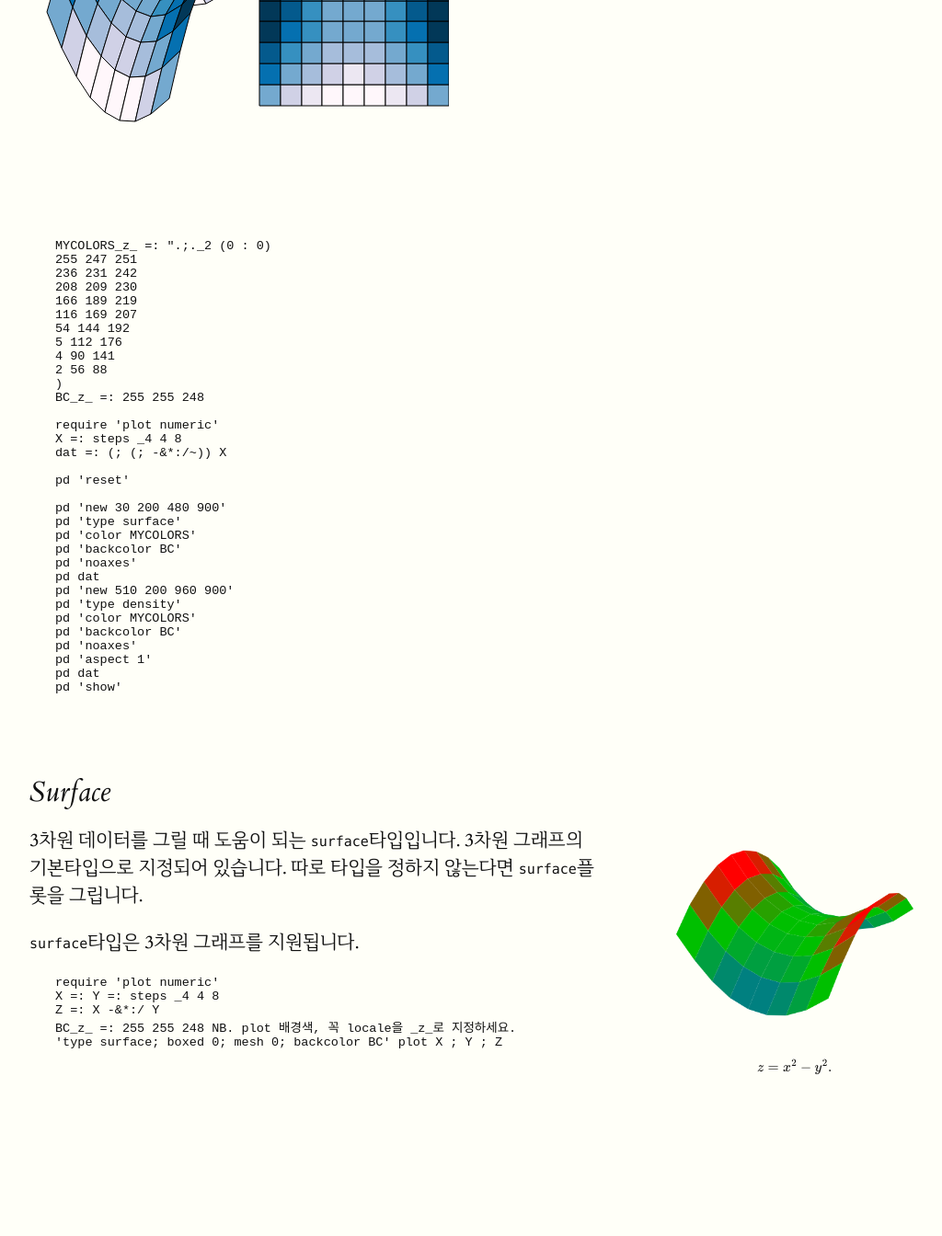
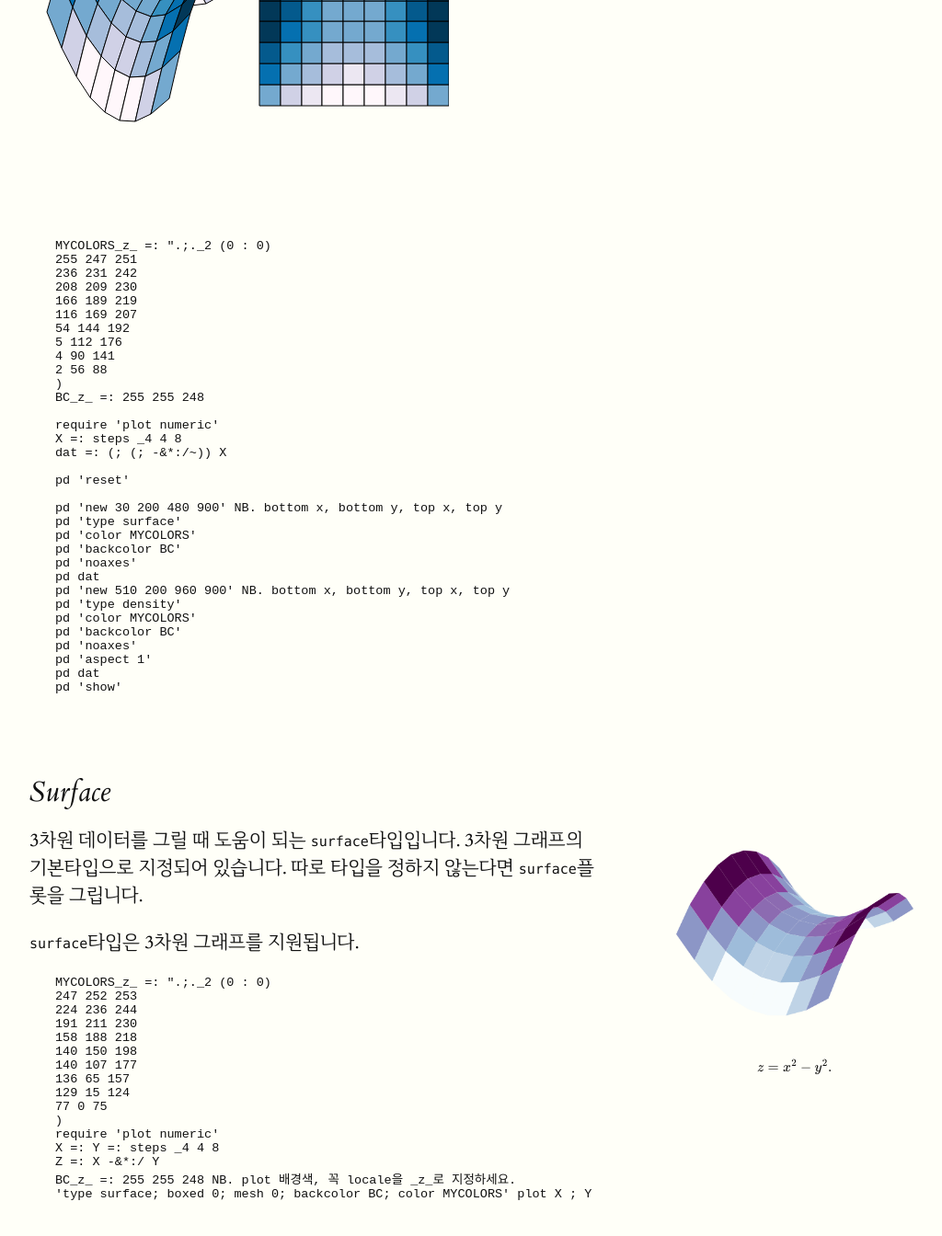
Before and after one commit to toolofthought/toolofthought.github.io, a Jekyll site: the page built from _posts/jlang/plot/2017-03-16-types.html, in a window 1280 px wide and 1400 px high, scrolled down 5902 px. Shown: the top 1344 px of the window at 92% size, without its empty margins (128-1152 px from the left). Built offline with Jekyll 4.4.1, drawn with Linux system fonts in a browser that asks for light colours; formulas are drawn with MathJax 3; before the commit the page ends 7169 px from its top, so only the background shows below that.

Commit message:
surface.png 파일 교체

```diff
--- a/_posts/jlang/plot/2017-03-16-types.html
+++ b/_posts/jlang/plot/2017-03-16-types.html
@@ -301,13 +301,13 @@ dat =: (; (; -&*:/~)) X
 
 pd 'reset'
 
-pd 'new 30 200 480 900'
+pd 'new 30 200 480 900' NB. bottom x, bottom y, top x, top y
 pd 'type surface'
 pd 'color MYCOLORS'
 pd 'backcolor BC'
 pd 'noaxes'
 pd dat
-pd 'new 510 200 960 900'
+pd 'new 510 200 960 900' NB. bottom x, bottom y, top x, top y
 pd 'type density'
 pd 'color MYCOLORS'
 pd 'backcolor BC'
@@ -326,10 +326,21 @@ pd 'show'
 
 
 	<pre class="code">
+MYCOLORS_z_ =: ".;._2 (0 : 0)
+247 252 253
+224 236 244
+191 211 230
+158 188 218
+140 150 198
+140 107 177
+136 65 157
+129 15 124
+77 0 75
+)
 require 'plot numeric'
 X =: Y =: steps _4 4 8
 Z =: X -&*:/ Y
 BC_z_ =: 255 255 248 NB. plot 배경색, 꼭 locale을 _z_로 지정하세요.
-'type surface; boxed 0; mesh 0; backcolor BC' plot X ; Y ; Z
+'type surface; boxed 0; mesh 0; backcolor BC; color MYCOLORS' plot X ; Y ; Z
 	</pre>
 </section>
```
Also changed, not shown: assets/img/jlang/plot/surface.png.
